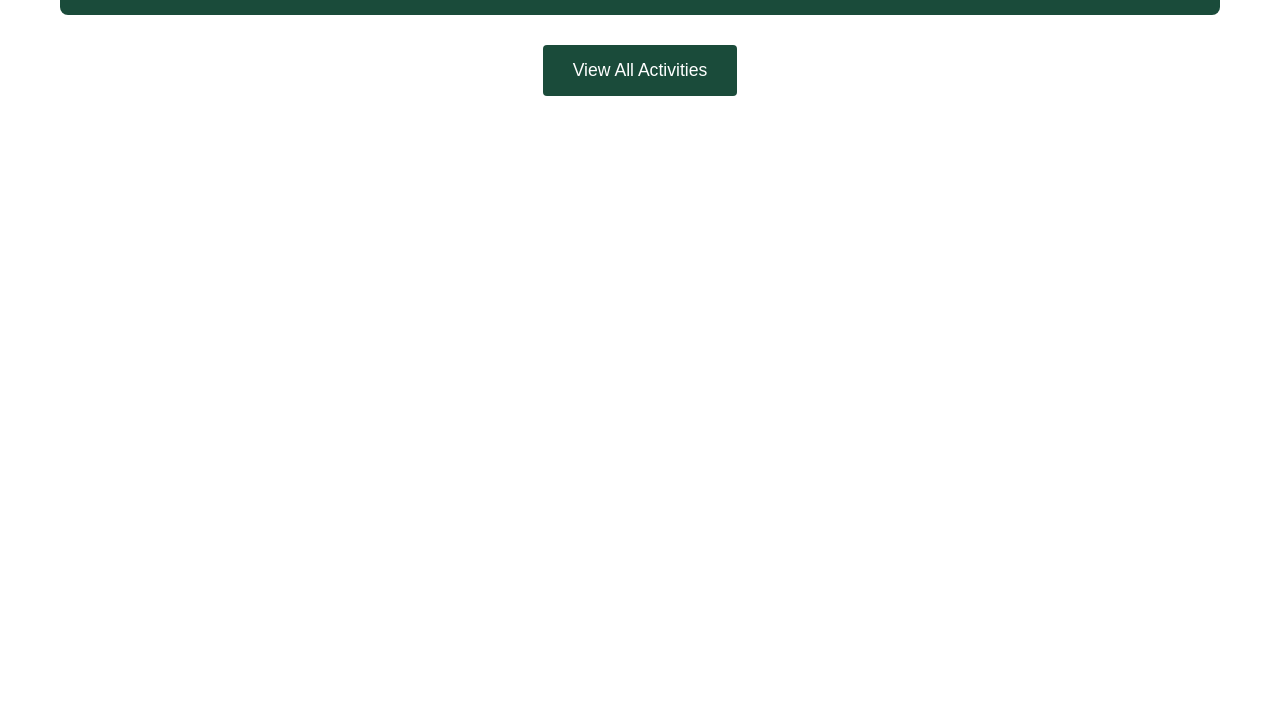
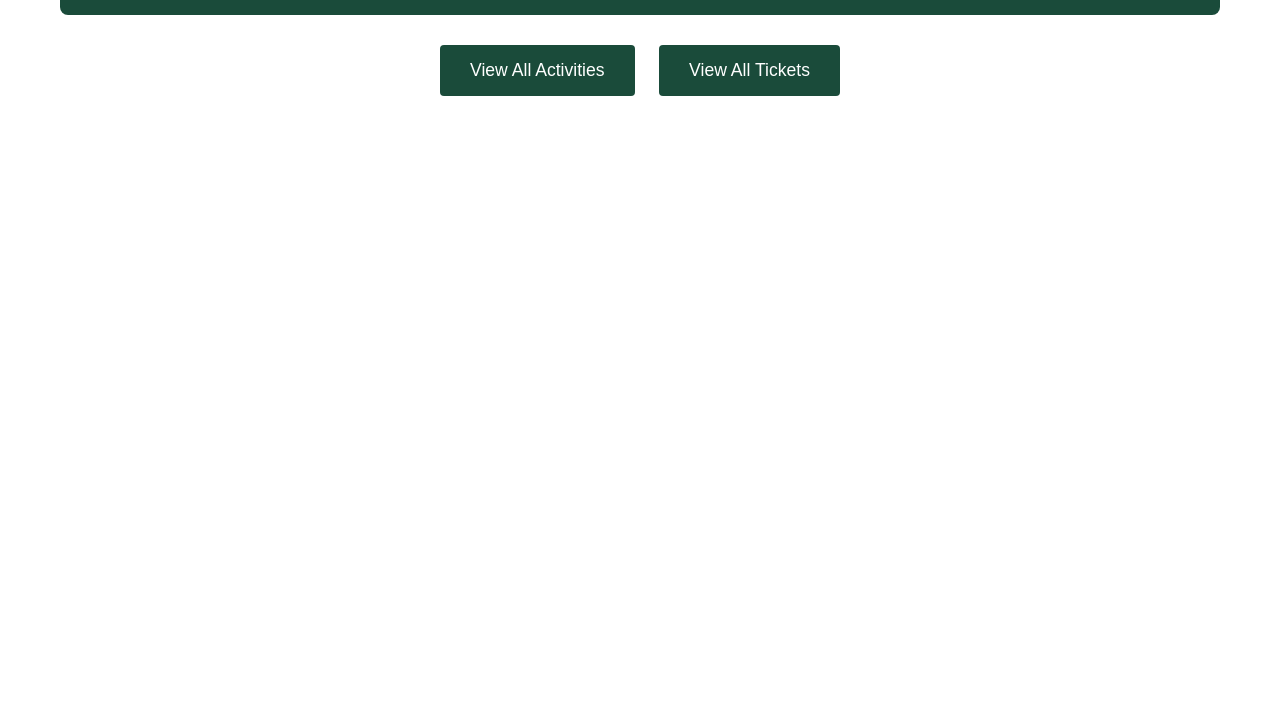
Before and after one commit to chrisf1301/server-oktoberfest, a website: page public/index.html in a window 1280 px wide. Shown: the part 92-800 px from the top of the page. Drawn offline with Linux system fonts and the light colour scheme.

Commit message:
added tickets index and api

```diff
--- a/public/index.html
+++ b/public/index.html
@@ -14,6 +14,7 @@
 
         <section class="api-section">
             <a href="/api/activities" class="link-btn">View All Activities</a>
+            <a href="/api/tickets" class="link-btn">View All Tickets</a>
         </section>
     </div>
 
--- a/public/styles.css
+++ b/public/styles.css
@@ -37,6 +37,7 @@ h1 {
     padding: 15px 30px;
     border-radius: 4px;
     font-size: 1.1em;
+    margin: 0 10px;
 }
 
 .link-btn:hover {
```
